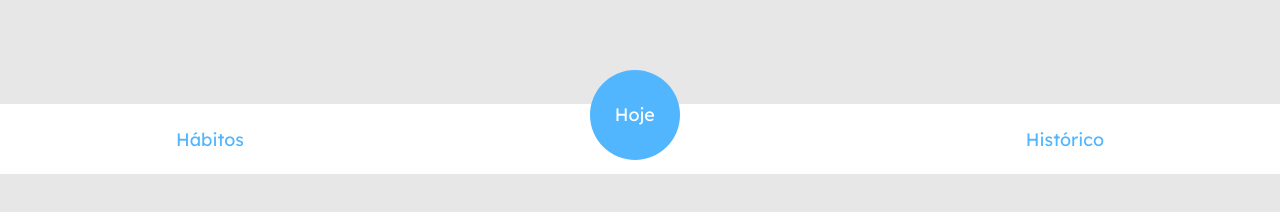
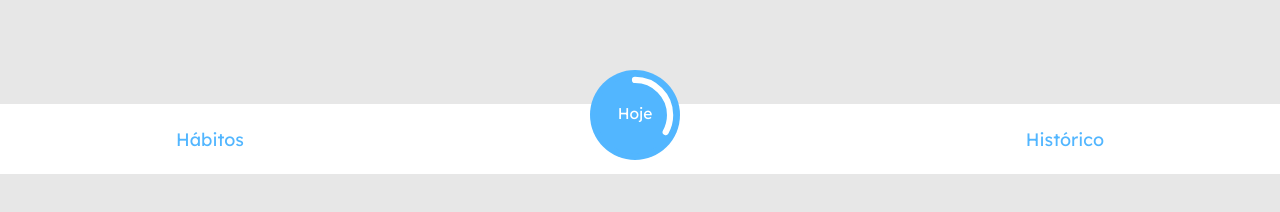
Before and after one commit to Matheus-Rodrigues-EC/TrackIt-ReactJs, a React (Create React App) app: page /hoje in a window 1280 px wide. Shown: the part 626-838 px from the top of the page. Built offline with nearby package versions, Linux system fonts and the light colour scheme.

Commit message:
Add confirmation for delete habit

```diff
--- a/package.json
+++ b/package.json
@@ -10,6 +10,7 @@
     "dayjs": "^1.11.7",
     "react": "^18.2.0",
     "react-circular-progressbar": "^2.1.0",
+    "react-confirm-alert": "^3.0.6",
     "react-dom": "^18.2.0",
     "react-loader-spinner": "^5.3.4",
     "react-router-dom": "^6.9.0",
--- a/src/App.js
+++ b/src/App.js
@@ -3,7 +3,7 @@ import {Login} from "./Components/Login";
 import Cadastro from "./Components/Cadastro";
 import Today from "./Components/Today";
 import Habits from "./Components/Habits";
-import Teste from "./Components/Historic";
+import Historic from "./Components/Historic";
 
 function App() {
 
@@ -15,7 +15,7 @@ function App() {
       <Route path={`/cadastro`} element={<Cadastro />}/>
       <Route path={`/hoje`} element={<Today  />}/>
       <Route path={`/habitos`} element={<Habits />}/>
-      <Route path={`/historico`} element={<Teste />}/>
+      <Route path={`/historico`} element={<Historic />}/>
     </Routes>
 
     </BrowserRouter>
--- a/src/Components/Cadastro.jsx
+++ b/src/Components/Cadastro.jsx
@@ -169,6 +169,8 @@ const Button = styled.button`
 
 const LoginLink = styled.a`
     color: #52B6FF;
+    background-color: transparent;
+    border: none;
     font-family: 'Lexend Deca';
     font-style: normal;
     font-weight: 400;
--- a/src/Components/Habits.jsx
+++ b/src/Components/Habits.jsx
@@ -5,8 +5,11 @@ import { useNavigate } from "react-router-dom";
 import { UserDataContext } from "../Providers/UserData";
 import { HabitsListContext } from "../Providers/HabitsList";
 import { ThreeDots } from "react-loader-spinner";
+import { confirmAlert } from 'react-confirm-alert';
+import 'react-confirm-alert/src/react-confirm-alert.css';
 import Trash from "./../Assets/Images/Trash.png"
-// import { CircularProgressbar } from "react-circular-progressbar";
+import Header from "./Header";
+import Menu from "./Menu";
 
 export default function Habits(props){
 
@@ -75,11 +78,22 @@ export default function Habits(props){
         });
         promisse.catch(error => {
             alert(error.response.data.message);
-            Navigator('/');
         })
     }
 
+    function ActiveLoadCreateHabit(){
+        setLoadCreateHabit(1);
+    }
+
     function deleteHabit(id){
+
+        confirmAlert({
+            title: 'Confirmar exclusão',
+            message: 'Você deseja excluir esse hábito ?',
+            buttons: [
+                {
+                    label: 'Excluir',
+                    onClick: () => {
                         const url = `https://mock-api.bootcamp.respondeai.com.br/api/v2/trackit/habits/${id}`;
 
                         const config = {
@@ -90,18 +104,25 @@ export default function Habits(props){
                         promisse.then(response => console.log(response.data));
                         promisse.catch(error => error.data.message);
                     }
+                },
+                {
+                    label: 'Cancelar',
+                    onClick: () => {}
+                }
+            ]
+            });
+
+
+    }
 
     return(
         <Container>
-            <NavBar data-test="header">
-                <NavTitle>TrackIt</NavTitle>
-                <Profile src={UserData.image} />
-            </NavBar>
+            <Header data-test="header" />
+
             <CreateHabit>
                 <Title>Meus hábitos</Title>
                 <Button onClick={() => {setVisible("flex")}} data-test="habit-create-btn" >+</Button>
             </CreateHabit>
-            <List>
                 <HabitContainer visible={visible} data-test="habit-create-container">
                     <Input
                         placeholder="Nome do hábito"
@@ -137,7 +158,7 @@ export default function Habits(props){
                     </ListWeekdays>
                     <ContainerButtons>
                         <Cancel
-                            onClick={() => {setVisible("none"); setHabitName(""); setSelect([]);}}
+                            onClick={() => {setVisible("none");}}
                             data-test="habit-create-cancel-btn"
                             disabled={(loadCreateHabit > 0) ? true : false}
                             >
@@ -145,8 +166,8 @@ export default function Habits(props){
                         </Cancel>
 
                         {(loadCreateHabit !== 0) ? (
-                        <SaveHabit disabled="true" type="button" data-test="habit-create-save-btn" >
-                            <ThreeDots disabled="true"
+                            <Confirme disabled="true" type="button" data-test="habit-create-save-btn" >
+                                <ThreeDots
                                     height="80"
                                     width="80"
                                     radius="9"
@@ -156,15 +177,15 @@ export default function Habits(props){
                                     wrapperClassName=""
                                     visible={true}
                                 />
-                        </SaveHabit>
+                            </Confirme>
                             ) : (
-                        <SaveHabit
-                            onClick={() => {AddHabit(); setLoadCreateHabit();}}
+                            <Confirme
+                                onClick={() => {AddHabit(); ActiveLoadCreateHabit();}}
                                 data-test="habit-create-save-btn"
                                 disabled={(loadCreateHabit > 0) ? true : false}
                                 >
                                     Salvar
-                        </SaveHabit>
+                            </Confirme>
                         )}
                     </ContainerButtons>
                 </HabitContainer>
@@ -173,7 +194,7 @@ export default function Habits(props){
                         <HabitContainerItem data-test="habit-container">
                             <TitleContainer>
                             <NameHabit data-test="habit-name" > {habit.name} </NameHabit>
-                                <Icon src={Trash} onClick={() => deleteHabit(habit.id)} data-test="habit-delete-btn" />
+                                <Icon src={Trash} onClick={() => {deleteHabit(habit.id); }} data-test="habit-delete-btn" />
                             </TitleContainer>
                             <ListWeekdays>
                             {weekdays.map((day, index) => (
@@ -190,50 +211,11 @@ export default function Habits(props){
                 ) : (
                     <NoHabits>Você não tem nenhum hábito cadastrado ainda. Adicione um hábito para começar a trackear!</NoHabits>
                 )}
-            </List>
-            <Footer data-test="menu">
-                <FButton onClick={() => Navigator("/habitos")}  data-test="habit-link" >
-                    Hábitos
-                </FButton>
-                <TButton onClick={() => Navigator("/hoje")} data-test="today-link" >
-                    {/* <CircularProgressbar value={50} text={`Hoje`} />; */}
-                    Hoje
-                </TButton>
-                <FButton onClick={() => Navigator("historico")} data-test="history-link" >
-                    Histórico
-                </FButton>
-            </Footer>
+
+            <Menu data-test="menu" />
         </Container>
     )
 }
-
-const NavBar = styled.div`
-    background-color:#126BA5;
-    display: flex;
-    justify-content: space-between;
-    align-items: center;
-    position: fixed;
-    top: 0;
-    left: 0;
-    width: 100%;
-    height: 70px;
-`
-
-const NavTitle = styled.h1`
-    font-family: 'Playball', cursive;
-    font-weight: 400;
-    color: #FFFFFF;
-    padding: 0 20px;
-    box-sizing: border-box;
-
-`
-
-const Profile = styled.img`
-    border-radius: 50%;
-    width: 50px;
-    height: 50px;
-    padding: 0 20px;
-`
 
 const Container = styled.section`
     display: flex;
@@ -254,11 +236,6 @@ const CreateHabit = styled.div`
     width: 100vw;
 `
 
-const List = styled.div`
-    width: 100vw;
-    height:auto;
-`
-
 const NoHabits = styled.h2`
     font-family: 'Lexend Deca';
     font-weight: 400;
@@ -276,6 +253,7 @@ const HabitContainer = styled.div`
     background-color: #FFFFFF;
     border-radius: 5px;
 `
+
 const HabitContainerItem = styled(HabitContainer)`
     height: auto;
     padding-bottom: 5px;
@@ -383,10 +361,15 @@ const ContainerButtons = styled.div`
     margin: 15px 0 15px auto;
 `
 
-const SaveHabit = styled(Button)`
+const Confirme = styled(Button)`
     width: 84px;
     height: 35px;
     font-size: 16px;
+
+    :disabled{
+        background: #52B6FF;
+        opacity: 0.7;
+    }
 `
 
 const Cancel = styled.button`
@@ -399,45 +382,3 @@ const Cancel = styled.button`
     border: none;
     background-color: transparent;
 `
-
-const Footer = styled.div`
-    display: flex;
-    width: 100vw;
-    height: 70px;
-    justify-content: space-around;
-    align-items: center;
-    background-color: #FFFFFF;
-
-    position: fixed;
-    bottom: 0;
-    left: 0;
-`
-
-const FButton = styled.button`
-    font-family: 'Lexend Deca';
-    font-style: normal;
-    font-weight: 400;
-    font-size: 18px;
-    color: #52B6FF;
-
-    border: none;
-    background-color: transparent;
-`
-
-const TButton = styled.button`
-    background-color: #52B6FF;
-    width: 90px;
-    height: 90px;
-    color: #FFFFFF;
-    position: relative;
-    bottom: 35%;
-
-    font-family: 'Lexend Deca';
-    font-style: normal;
-    font-weight: 400;
-    font-size: 18px;
-    text-align: center;
-
-    border: none;
-    border-radius: 100%;
-`
--- /dev/null
+++ b/src/Components/Header.jsx
@@ -0,0 +1,44 @@
+import styled from "styled-components"
+import React from "react";
+import { UserDataContext } from "../Providers/UserData";
+
+export default function Header(){
+
+    const {UserData} = React.useContext(UserDataContext);
+
+    return (
+        <Head data-test="header">
+            <Title>TrackIt</Title>
+            <Profile src={UserData.image} />
+        </Head>
+    )
+}
+
+
+const Head = styled.div`
+    background-color:#126BA5;
+    display: flex;
+    justify-content: space-between;
+    align-items: center;
+    position: fixed;
+    top: 0;
+    left: 0;
+    width: 100%;
+    height: 70px;
+`
+
+const Title = styled.h1`
+    font-family: 'Playball', cursive;
+    font-weight: 400;
+    color: #FFFFFF;
+    padding: 0 20px;
+    box-sizing: border-box;
+
+`
+
+const Profile = styled.img`
+    border-radius: 50%;
+    width: 50px;
+    height: 50px;
+    padding: 0 20px;
+`
--- /dev/null
+++ b/src/Components/Menu.jsx
@@ -0,0 +1,79 @@
+import styled from "styled-components";
+import { useNavigate } from "react-router-dom";
+
+import { CircularProgressbar,buildStyles } from "react-circular-progressbar";
+import "react-circular-progressbar/dist/styles.css";
+
+
+
+export default function Menu(){
+
+    const Navigator = useNavigate();
+
+    return(
+        <Main>
+                <SideButton onClick={() => Navigator("/habitos")}  data-test="habit-link" >
+                    Hábitos
+                </SideButton>
+                <MidButton data-test="today-link" onClick={() => Navigator("/hoje")} >
+                    <CircularProgressbar
+                        value={33}
+                        text={`Hoje`}
+                        background
+                        backgroundPadding={1}
+                        styles={buildStyles({
+                        backgroundColor: "#52B6FF",
+                        textColor: "#fff",
+                        pathColor: "#fff",
+                        trailColor: "transparent"
+                        })}
+                    />
+                </MidButton>
+                <SideButton onClick={() => Navigator("/historico")}  data-test="history-link" >
+                    Histórico
+                </SideButton>
+            </Main>
+    )
+}
+
+const Main = styled.div`
+    display: flex;
+    width: 100vw;
+    height: 70px;
+    justify-content: space-around;
+    align-items: center;
+    background-color: #FFFFFF;
+
+    position: fixed;
+    bottom: 0;
+    left: 0;
+`
+
+const SideButton = styled.button`
+    font-family: 'Lexend Deca';
+    font-style: normal;
+    font-weight: 400;
+    font-size: 18px;
+    color: #52B6FF;
+
+    border: none;
+    background-color: transparent;
+`
+
+const MidButton = styled.button`
+    background-color: #52B6FF;
+    width: 90px;
+    height: 90px;
+    color: #FFFFFF;
+    position: relative;
+    bottom: 35%;
+
+    font-family: 'Lexend Deca';
+    font-style: normal;
+    font-weight: 400;
+    font-size: 18px;
+    text-align: center;
+
+    border: none;
+    border-radius: 100%;
+`
--- a/src/Components/Today.jsx
+++ b/src/Components/Today.jsx
@@ -1,25 +1,20 @@
 import React from "react"
 import styled from "styled-components"
-// import axios from "axios";
-import { useNavigate } from "react-router-dom";
-import { UserDataContext } from "../Providers/UserData";
 import dayjs from "dayjs";
-// import { CircularProgressbar } from "react-circular-progressbar";
+import Header from "./Header";
+import Menu from "./Menu";
+
+
+
 
 export default function Today(props){
-
-    const Navigator = useNavigate();
-    const {UserData} = React.useContext(UserDataContext);
 
     const weekdays = ["Domingo", "Segunda", "Terça", "Quarta", "Quinta", "Sexta", "Sabado"];
 
 
     return(
         <Container>
-            <NavBar data-test="header">
-                <NavTitle>TrackIt</NavTitle>
-                <Profile src={UserData.image} />
-            </NavBar>
+            <Header data-test="header" />
             <List>
                 {/* {((habitsList === undefined) || (habitsList.length === 0)) ? ( */}
                     <Title>{weekdays[dayjs().day()]}, {`${dayjs().get('date')}/${dayjs().get('month') +1}`} </Title>
@@ -28,18 +23,7 @@ export default function Today(props){
                 {/* ) : null} */}
 
             </List>
-            <Footer data-test="menu">
-                <FButton onClick={() => Navigator("/habitos")}  data-test="habit-link" >
-                    Hábitos
-                </FButton>
-                <TButton data-test="today-link">
-                    {/* <CircularProgressbar value={50} text={`Hoje`} />; */}
-                    Hoje
-                </TButton>
-                <FButton onClick={() => Navigator("historico")}  data-test="history-link" >
-                    Histórico
-                </FButton>
-            </Footer>
+            <Menu data-test="menu" />
         </Container>
     )
 }
@@ -47,33 +31,7 @@ export default function Today(props){
 
 
 
-const NavBar = styled.div`
-    background-color:#126BA5;
-    display: flex;
-    justify-content: space-between;
-    align-items: center;
-    position: fixed;
-    top: 0;
-    left: 0;
-    width: 100%;
-    height: 70px;
-`
 
-const NavTitle = styled.h1`
-    font-family: 'Playball', cursive;
-    font-weight: 400;
-    color: #FFFFFF;
-    padding: 0 20px;
-    box-sizing: border-box;
-
-`
-
-const Profile = styled.img`
-    border-radius: 50%;
-    width: 50px;
-    height: 50px;
-    padding: 0 20px;
-`
 
 const Container = styled.section`
     display: flex;
@@ -107,45 +65,3 @@ const NoHabits = styled.h2`
     color: #666666;
     padding: 0 20px;
 `
-
-const Footer = styled.div`
-    display: flex;
-    width: 100vw;
-    height: 70px;
-    justify-content: space-around;
-    align-items: center;
-    background-color: #FFFFFF;
-
-    position: fixed;
-    bottom: 0;
-    left: 0;
-`
-
-const FButton = styled.button`
-    font-family: 'Lexend Deca';
-    font-style: normal;
-    font-weight: 400;
-    font-size: 18px;
-    color: #52B6FF;
-
-    border: none;
-    background-color: transparent;
-`
-
-const TButton = styled.button`
-    background-color: #52B6FF;
-    width: 90px;
-    height: 90px;
-    color: #FFFFFF;
-    position: relative;
-    bottom: 35%;
-
-    font-family: 'Lexend Deca';
-    font-style: normal;
-    font-weight: 400;
-    font-size: 18px;
-    text-align: center;
-
-    border: none;
-    border-radius: 100%;
-`
```
Also changed, not shown: src/Components/Historic.jsx (+23 -9 lines), src/Components/Login.jsx (+12 -7 lines), 1 other file (tests, documents, lock files or other folders). Lines whose indentation alone changed are shown as unchanged.
